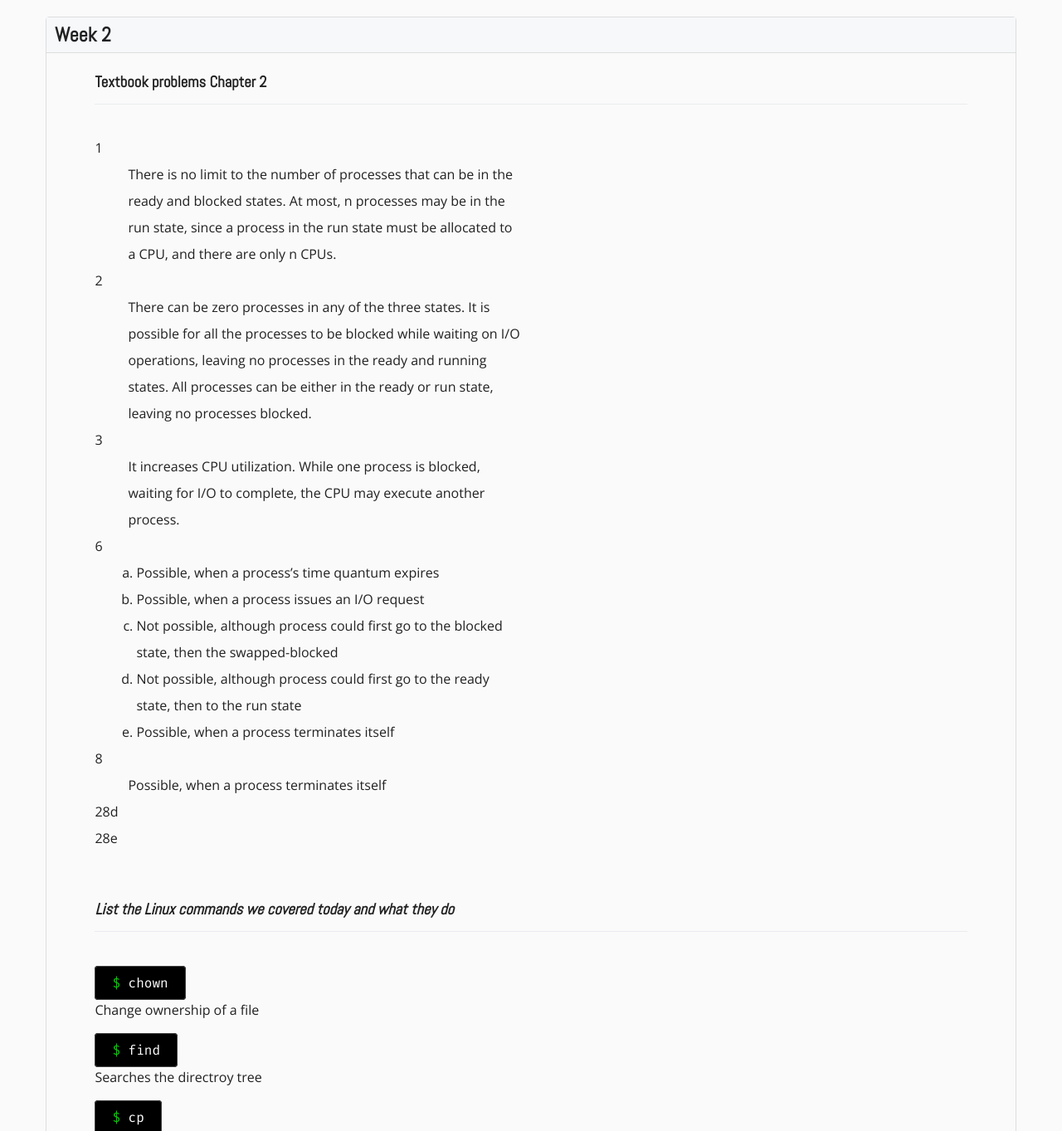
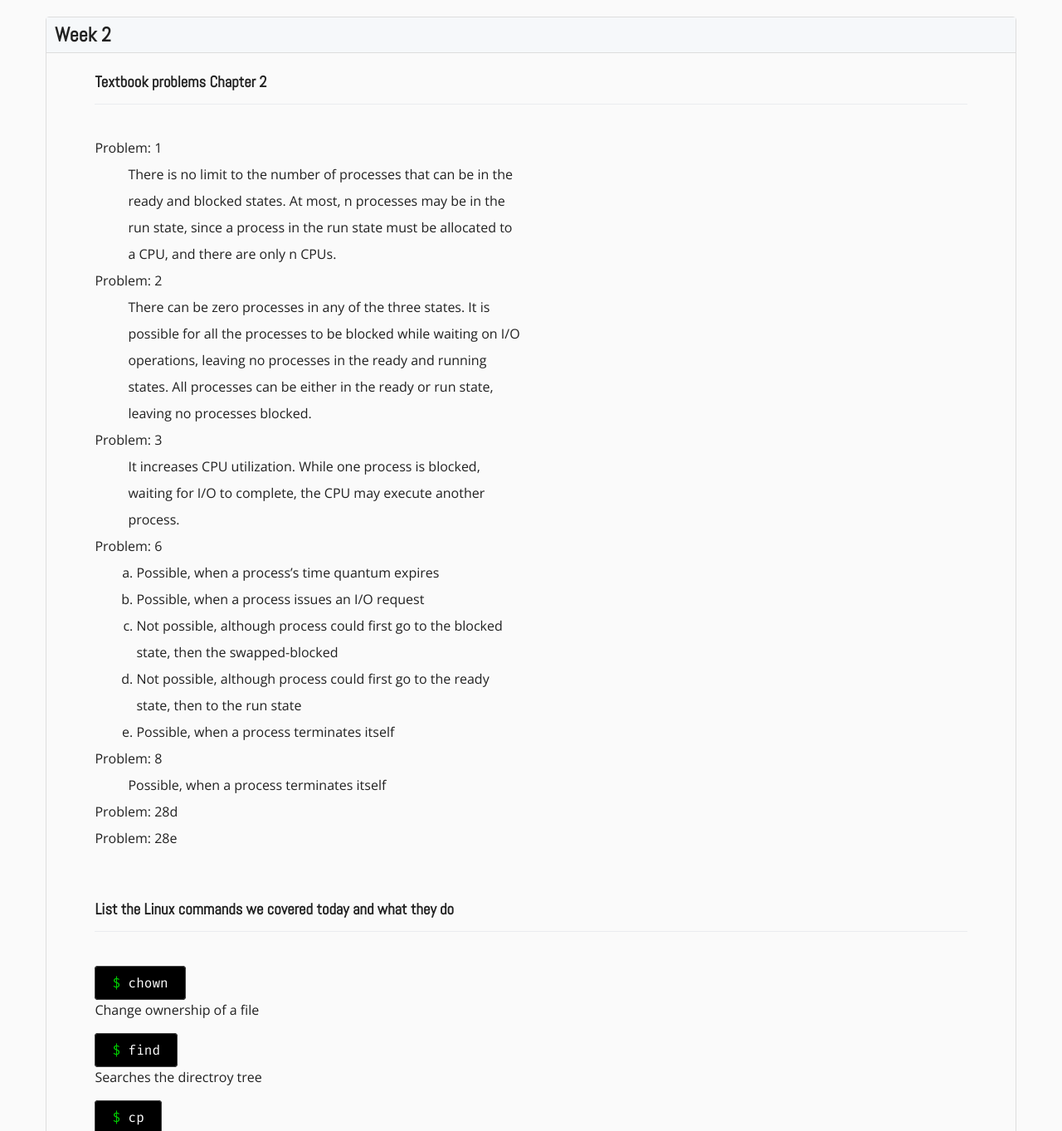
Before and after one commit to ZachChristensen28/csis_3600, a Django app: page /weeklywork/week-2/ in a window 1280 px wide. Shown: the part 293-1656 px from the top of the page at 83% size. Run offline with Django 3.2, Linux system fonts and the light colour scheme; some libraries are stand-ins or nearby versions.

Commit message:
changes to week 2

```diff
--- a/csis3600/myWebsite/templates/myWebsite/week2.html
+++ b/csis3600/myWebsite/templates/myWebsite/week2.html
@@ -8,14 +8,14 @@
   <div class="homework">
     <h3 class="no-margin-bottom"><i class="fal fa-pencil"></i> Textbook problems Chapter 2</h3>
     <dl>
-      <dt>1</dt>
+      <dt>Problem: 1</dt>
       <dd>There is no limit to the number of processes that can be in the ready and blocked states. At most, n processes may be in the run state, since a process in the run state must be allocated to a CPU, and there are only n CPUs.</dd>
-      <dt>2</dt>
+      <dt>Problem: 2</dt>
       <dd>There can be zero processes in any of the three states. It is possible for all the processes to be blocked while waiting on I/O operations, leaving no processes in the ready and running states. All processes can be either in the ready or run state,
         leaving no processes blocked.</dd>
-      <dt>3</dt>
+      <dt>Problem: 3</dt>
       <dd>It increases CPU utilization. While one process is blocked, waiting for I/O to complete, the CPU may execute another process.</dd>
-      <dt>6</dt>
+      <dt>Problem: 6</dt>
       <dd>
         <ol type="a">
           <li>Possible, when a process’s time quantum expires</li>
@@ -25,16 +25,16 @@
           <li>Possible, when a process terminates itself</li>
         </ol>
       </dd>
-      <dt>8</dt>
+      <dt>Problem: 8</dt>
       <dd>Possible, when a process terminates itself</dd>
-      <dt>28d</dt>
+      <dt>Problem: 28d</dt>
       <dd></dd>
-      <dt>28e</dt>
+      <dt>Problem: 28e</dt>
       <dd></dd>
     </dl>
   </div>
   <div class="homework">
-    <h3><i class="fal fa-pencil"> List the Linux commands we covered today and what they do</i></h3>
+    <h3><i class="fal fa-pencil"></i> List the Linux commands we covered today and what they do</h3>
     <ul>
       <li>
         <code>chown</code>
@@ -95,19 +95,19 @@
     </ul>
   </div>
   <div class="homework">
-    <h3><i class="fal fa-pencil"> Add to the PATH variable so you can launch firefox inside the unix shell</i></h3>
+    <h3><i class="fal fa-pencil"></i> Add to the PATH variable so you can launch firefox inside the unix shell</h3>
     <code>export PATH=$PATH:/path/to/firefox</code>
   </div>
   <div class="homework">
-    <h3><i class="fal fa-pencil"> Add chrome to your PATH variable and test it.</i></h3>
+    <h3><i class="fal fa-pencil"></i> Add chrome to your PATH variable and test it.</h3>
     <code>export PATH=$PATH:/path/to/chrome</code>
   </div>
   <div class="homework">
-    <h3><i class="fal fa-pencil"> Add an alias for Notepadd++. Call it notepad++</i></h3>
+    <h3><i class="fal fa-pencil"></i> Add an alias for Notepadd++. Call it notepad++</h3>
     <code>alias notepad++='/path/to/notepadd++'</code>
   </div>
   <div class="homework">
-    <h3><i class="fal fa-pencil"> Add the java jdk to your PATH variable.  Add the variable CLASSPATH.  Then compile and run a simple java program of your choice from the unix command line.</i></h3>
+    <h3><i class="fal fa-pencil"></i> Add the java jdk to your PATH variable.  Add the variable CLASSPATH.  Then compile and run a simple java program of your choice from the unix command line.</h3>
     <code>Homework goes here</code>
   </div>
 </div>
```
